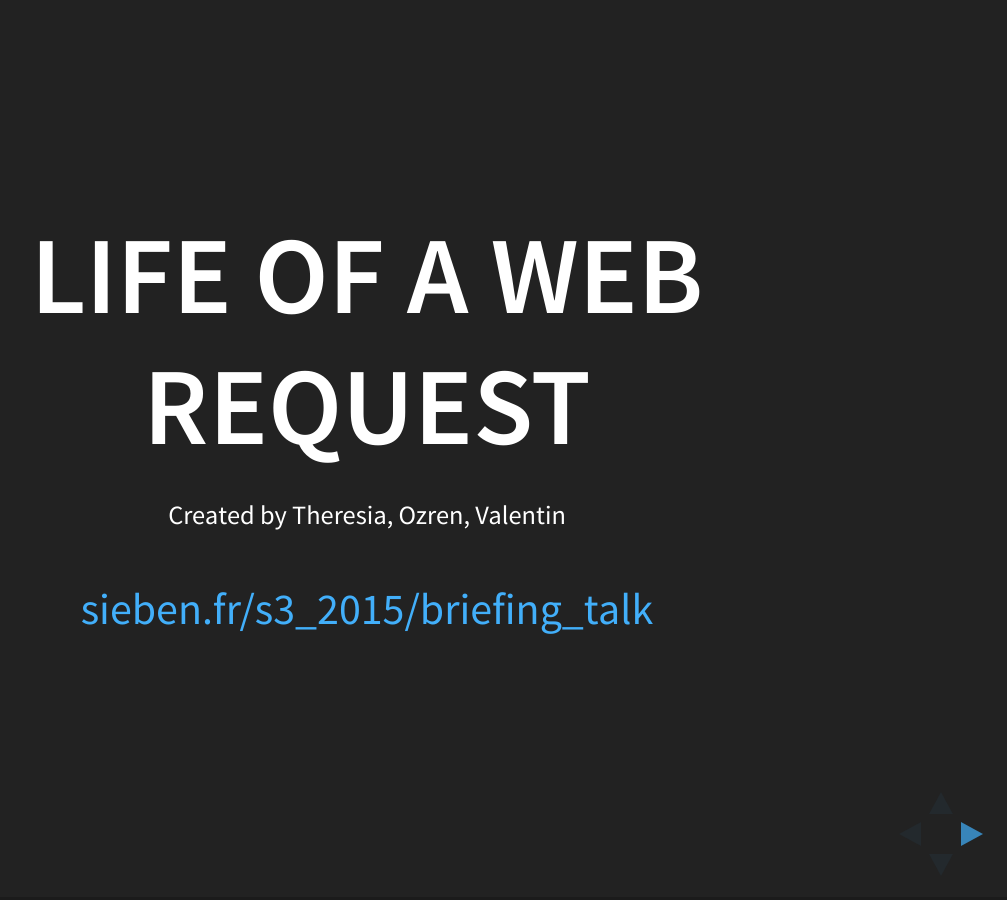
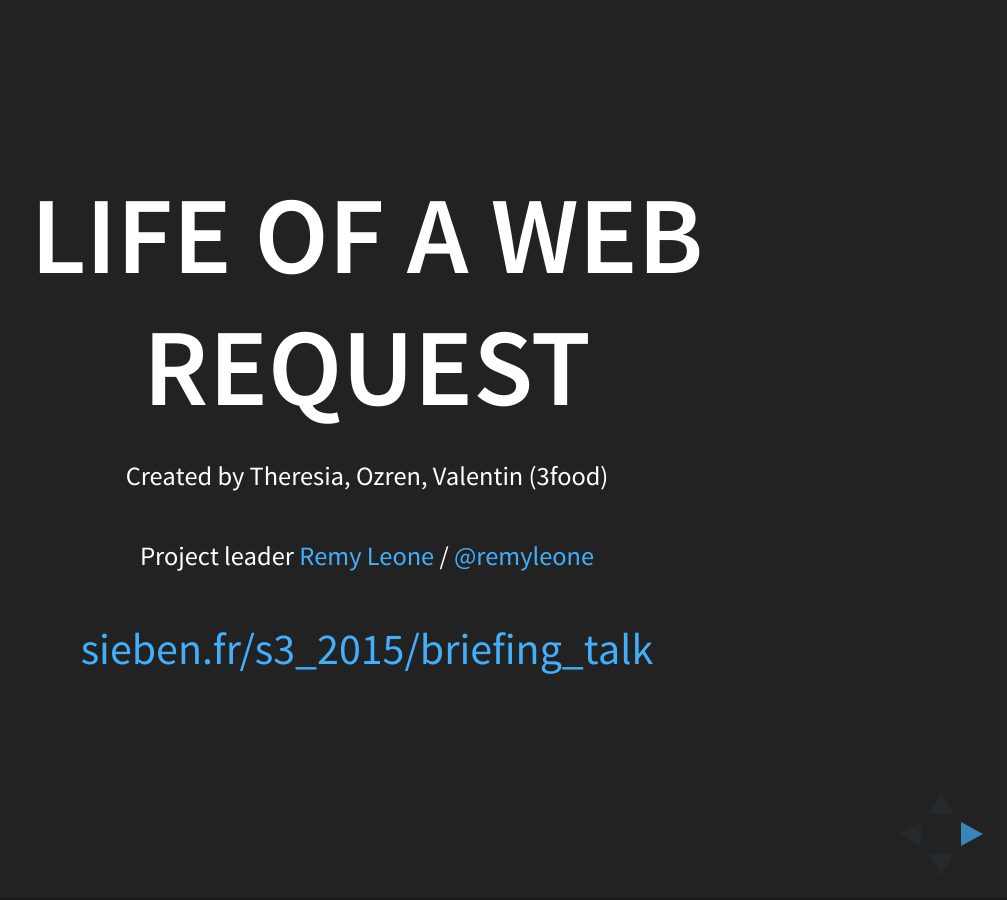
Before and after one commit to remyleone/s3_2015, a Jekyll site: the page briefing_talk/index.html, which Jekyll copies as it is, in a window 1280 px wide. Shown: the whole page, without its empty margins (273-1280 px from the left). Built offline with Jekyll 4.4.1, drawn with Linux system fonts in a browser that asks for light colours.

Commit message:
correction

```diff
--- a/briefing_talk/index.html
+++ b/briefing_talk/index.html
@@ -44,8 +44,13 @@
 					<h1>Life of a web request</h1>
 
 					<p>
-						<small>Created by  Theresia, Ozren, Valentin </small>
+						<small>Created by  Theresia, Ozren, Valentin (3food)</small>
 					</p>
+
+					<p>
+						<small>Project leader <a href="http://sieben.fr">Remy Leone</a> / <a href="http://twitter.com/remyleone">@remyleone</a></small>
+					</p>
+
 
 					<a href="http://sieben.fr/s3_2015/briefing_talk">sieben.fr/s3_2015/briefing_talk</a>
 
```
Also changed, not shown: other parts of briefing_talk/index.html (+1 -1 lines).
